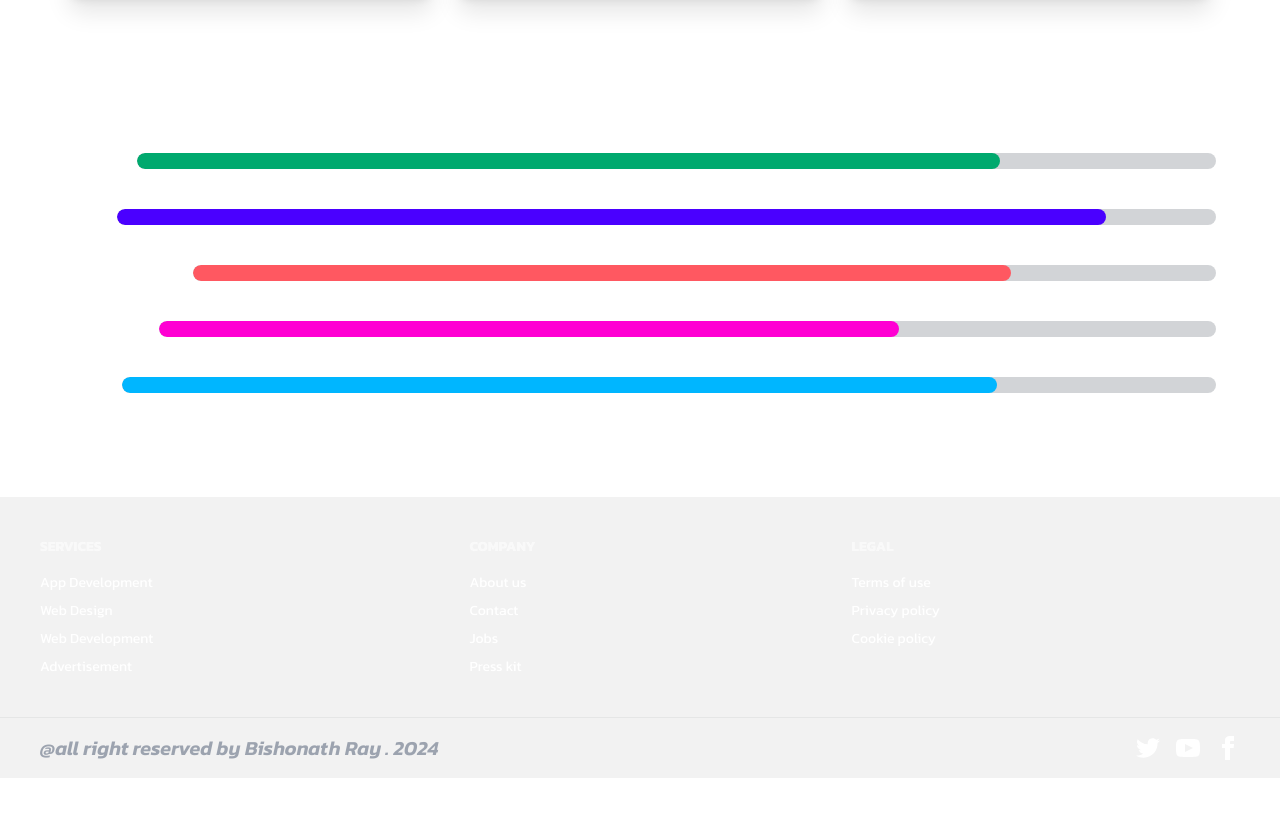
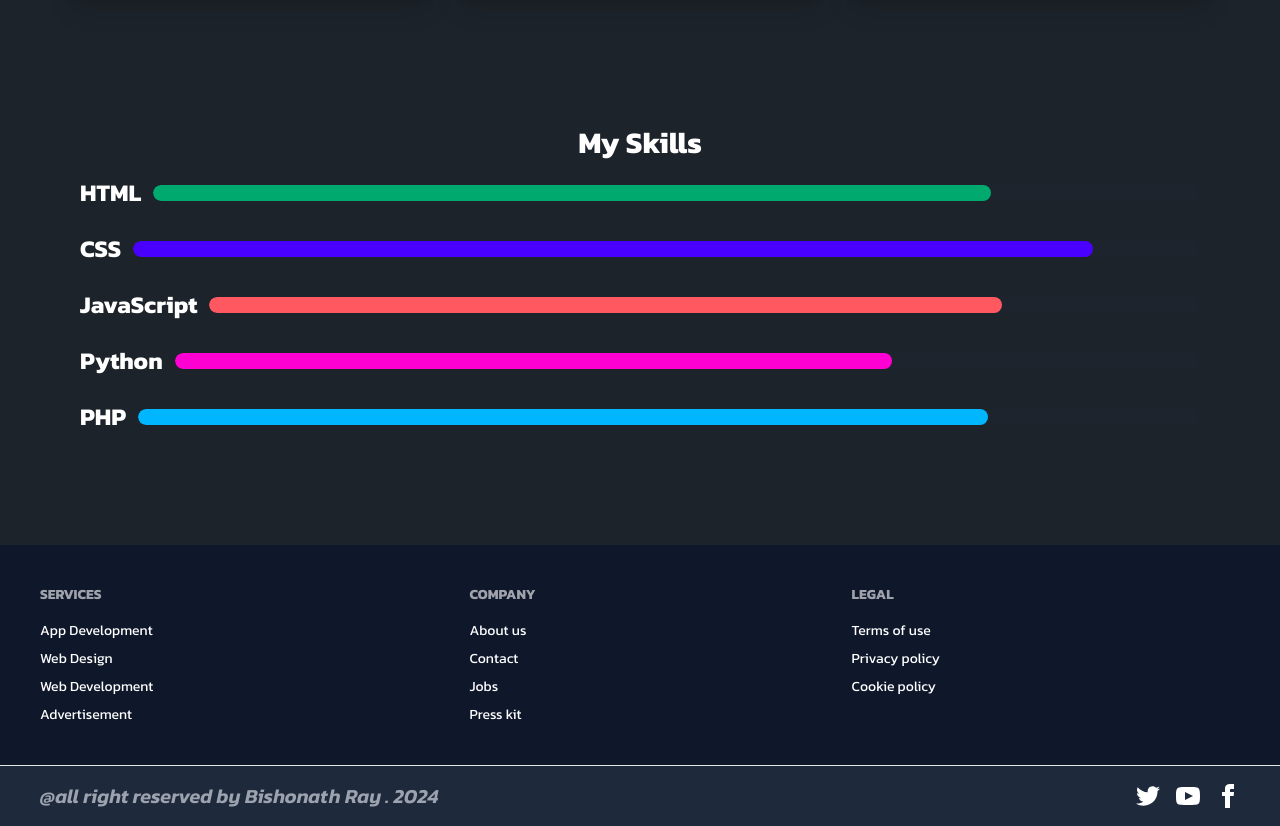
Before and after one commit to bissawjit18/bishonath-portfolio, a plain HTML site: page index.html in a window 1280 px wide. Shown: the part 1397-2223 px from the top of the page. Before the commit the page ends 2175 px from the top, so only its background shows below. Drawn offline with nearby package versions, Linux system fonts and the light colour scheme; a web font is replaced by a local one.

Commit message:
added updated 2.0

```diff
--- a/index.html
+++ b/index.html
@@ -1,6 +1,5 @@
 <!DOCTYPE html>
 <html lang="en">
-
 <head>
     <meta charset="UTF-8">
     <meta name="viewport" content="width=device-width, initial-scale=1.0">
@@ -24,6 +23,7 @@
 
         body {
             font-family: "Kanit", sans-serif;
+            background-color: #1D232A;
         }
     </style>
 
@@ -164,7 +164,7 @@
         </section>
 
         <!-- My skill section -->
-        <section class="mx-2 lg:mx-16 lg:my-24">
+        <section class="mx-2 lg:mx-16 lg:my-24  p-4 rounded-xl">
             <h2 class="text-center text-3xl lg:5xl font-bold my-4">My Skills</h2>
             <div class="flex flex-col gap-6">
                 <div class="flex text-2xl font-bold items-center gap-3">
@@ -189,7 +189,7 @@
         </section>
     </main>
 
-    <footer class="footer p-10 bg-base-200 text-base-content">
+    <footer class="footer p-10 bg-slate-900 text-base-content">
         <nav class="flex flex-col ">
             <h6 class="footer-title">Services</h6>
             <a class="link link-hover">App Development</a>
@@ -211,7 +211,7 @@
             <a class="link link-hover">Cookie policy</a>
         </nav>
     </footer>
-    <footer class="footer px-10 py-4 border-t bg-base-200 text-base-content border-base-300">
+    <footer class="footer px-10 py-4 border-t bg-slate-800 text-base-content border-base-300">
         <aside class="items-center grid-flow-col">
             <p class="text-xl text-gray-400 font-semibold italic"> @all right reserved by Bishonath Ray . 2024</p>
         </aside>
```
